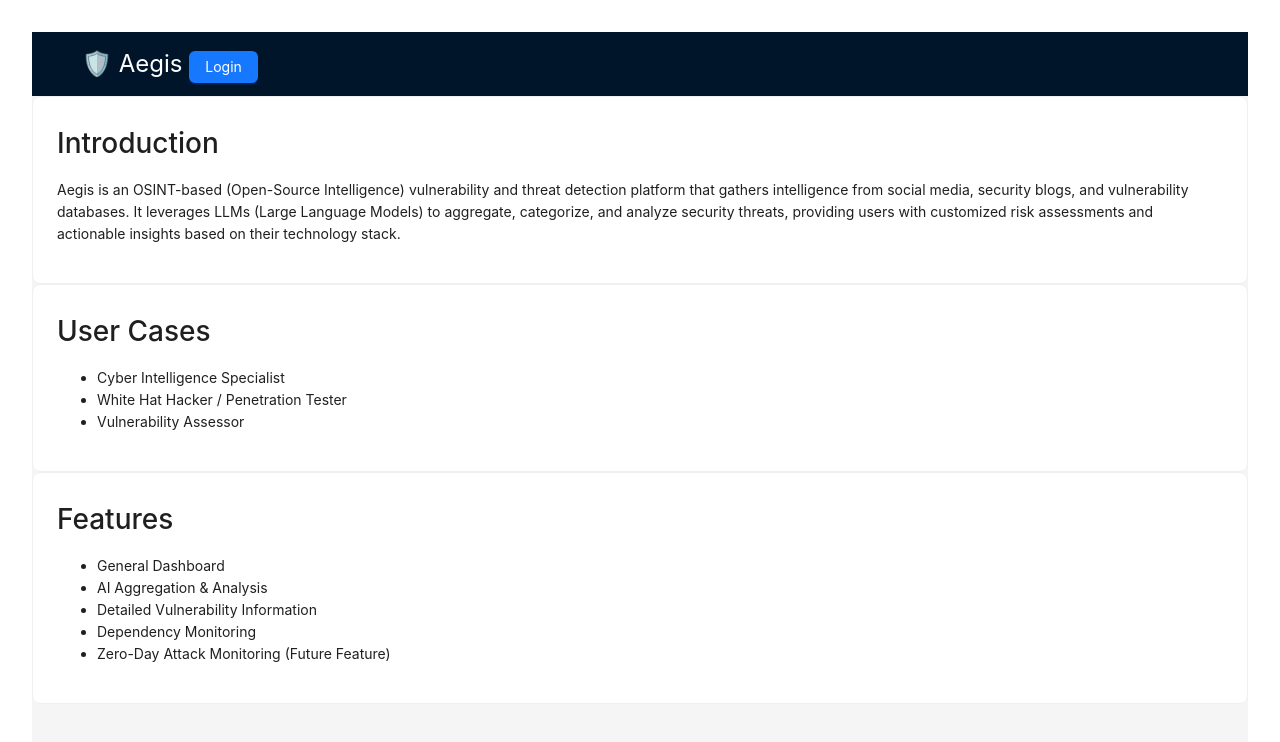
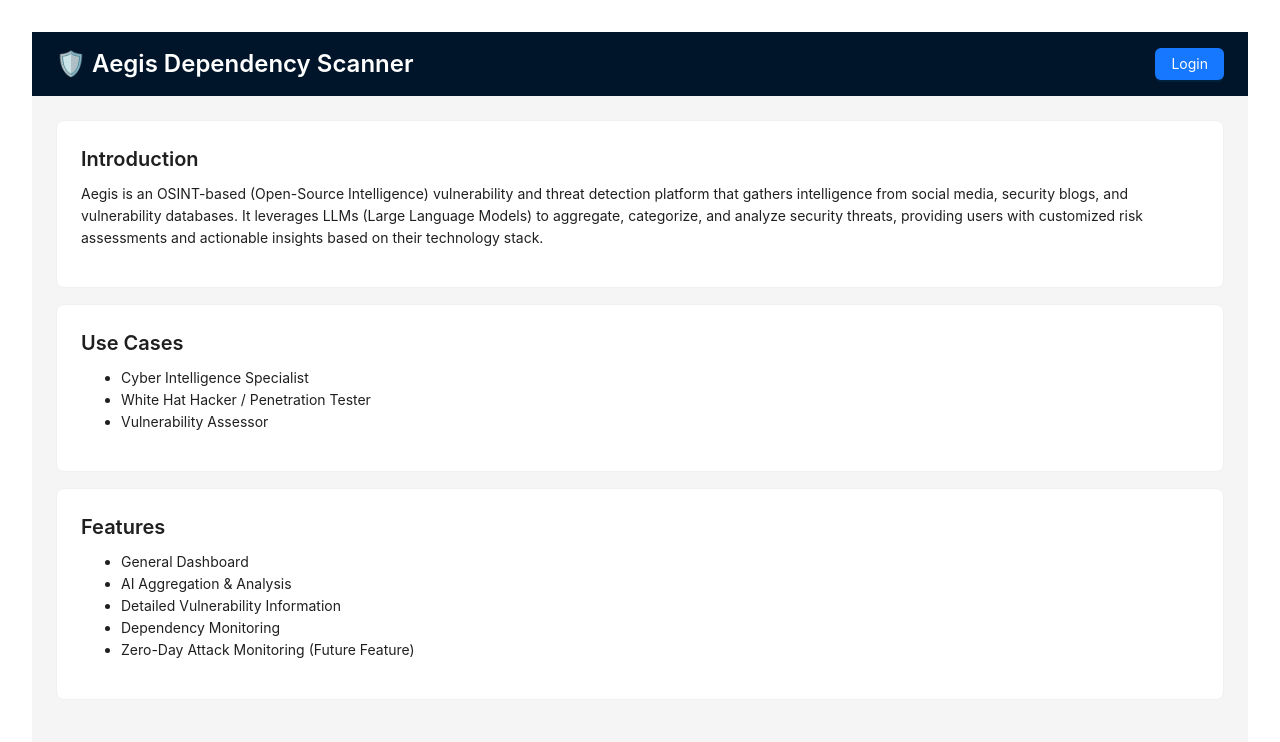
Before and after one commit to Keglover/AEGIS, a React (Create React App) app in the folder frontend/: page /intro in a window 1280 px wide. Shown: the top 742 px of the page. Built offline with nearby package versions, Linux system fonts and the light colour scheme.

Commit message:
1, adjust intro login position. 2, Fix upload calling issue. 3, Added logout button and avatar display

```diff
--- a/frontend/src/pages/Enable2FAPage.jsx
+++ b/frontend/src/pages/Enable2FAPage.jsx
@@ -79,11 +79,14 @@ function Enable2FAPage() {
                     headers: { 'Content-Type': 'application/json' },
                     body: JSON.stringify({ email }),
                 });
+                localStorage.setItem('userId', result.data.userId);
+                localStorage.setItem('email', email);
+                localStorage.setItem('user_name', result.data.userName)
                 const enableResult = await enableRes.json();
 
                 if (enableResult.code === 200) {
                     message.success('2FA successfully enabled!');
-                    setTimeout(() => navigate('/login'), 1500);
+                    setTimeout(() => navigate('/home'), 1500);
                 } else {
                     message.error(enableResult.msg || '2FA verification succeeded, but enabling failed.');
                 }
--- a/frontend/src/pages/HomePage.jsx
+++ b/frontend/src/pages/HomePage.jsx
@@ -1,15 +1,17 @@
 import React, { useEffect, useState } from 'react';
-import { Table, Card, Row, Col, Tag, Button, Typography, Space } from 'antd';
-import { UploadOutlined, PlusCircleOutlined } from '@ant-design/icons';
+import { Table, Card, Row, Col, Tag, Button, Typography, Avatar, Dropdown, Menu, Layout } from 'antd';
+import { PlusCircleOutlined } from '@ant-design/icons';
 import { useNavigate } from 'react-router-dom';
-import mockProjects from '../mock/projects';
-import { Layout, Menu } from 'antd';
+//import mockProjects from '../mock/projects';
 const { Header, Content } = Layout;
 const { Title } = Typography;
 
 function HomePage() {
     const [projects, setProjects] = useState([]);
     const navigate = useNavigate();
+    const email = localStorage.getItem('email') || 'User';
+    const namePart = email.split('@')[0] || 'U';
+
 
     useEffect(() => {
         fetch('http://localhost:8080/api/project/list')
@@ -21,6 +23,20 @@ function HomePage() {
             });
         //setProjects(mockProjects);
     }, []);
+
+    const menu = (
+        <Menu>
+            <Menu.Item key="logout">
+                <Button type="primary" danger block onClick={() => {
+                    localStorage.removeItem('userId');
+                    localStorage.removeItem('email');
+                    navigate('/login');
+                }}>
+                    Logout
+                </Button>
+            </Menu.Item>
+        </Menu>
+    );
 
     const countByStatus = (status) =>
         projects.filter((p) => p.status === status).length;
@@ -74,9 +90,22 @@ function HomePage() {
 
     return (
         <Layout style={{ minHeight: '100vh' }}>
-            <Header style={{ background: '#001529' }}>
-                <div style={{ color: 'white', fontSize: '20px' }}>🛡️ Aegis Dependency Scanner</div>
+            <Header style={{ background: '#001529', padding: '0 24px' }}>
+                <Row justify="space-between" align="middle">
+                    <div style={{ color: 'white', fontSize: '20px' }}>
+                        🛡️ Aegis Dependency Scanner
+                    </div>
+                    <Dropdown overlay={menu} placement="bottomRight">
+                        <div style={{ display: 'flex', alignItems: 'center', gap: 10, cursor: 'pointer' }}>
+                            <Avatar style={{ backgroundColor: '#1890ff' }}>
+                                {namePart[0].toUpperCase()}
+                            </Avatar>
+                            <span style={{ color: 'white' }}>{namePart}</span>
+                        </div>
+                    </Dropdown>
+                </Row>
             </Header>
+
 
             <Content style={{padding: '24px', background: '#f5f5f5'}}>
                 <div style={{padding: '24px'}}>
--- a/frontend/src/pages/IntroPage.jsx
+++ b/frontend/src/pages/IntroPage.jsx
@@ -1,64 +1,48 @@
-import React from 'react'
-import { useNavigate } from 'react-router-dom'
-import { Layout, Button, /*Row,*/ Flex, /*Space,*/ Card, } from 'antd'
-//import Title from 'antd/es/skeleton/Title';
+import React from 'react';
+import { useNavigate } from 'react-router-dom';
+import { Layout, Button, Card, Flex, Typography } from 'antd';
+
 const { Header, Content } = Layout;
+const { Title, Paragraph } = Typography;
 
 function IntroPage() {
     const navigate = useNavigate();
-    const boxStyle = {
-        width: '100%',
-        height: 120,
-        borderRadius: 6,
-    };
 
     return (
-        <Layout style={{ minHeight: '90vh' }}>
-            <Header style={{ background: '#001529', justifyItems: 'right'}} >
-                <Flex style={boxStyle} justify="space-between" align="flex-start">
-                    <div style={{ color: 'white', fontSize: '24px' }}>
-
-                        <t>🛡️ Aegis           </t>
-
-                        <Button
-                            type="primary"
-                            onClick={() => navigate('/login')}
-                        >
+        <Layout style={{ minHeight: '100vh' }}>
+            <Header style={{ background: '#001529', padding: '0 24px' }}>
+                <Flex justify="space-between" align="center" style={{ height: '100%' }}>
+                    <Title level={3} style={{ color: 'white', margin: 0 }}>
+                        🛡️ Aegis Dependency Scanner
+                    </Title>
+                    <Button type="primary" onClick={() => navigate('/login')}>
                         Login
                     </Button>
-                    </div>
                 </Flex>
             </Header>
 
-            <Content>
-                <div>
-                    <Card>
-                        <h1>Introduction</h1>
-                        <p>
-                            Aegis is an OSINT-based (Open-Source Intelligence)
-                            vulnerability and threat detection platform that gathers
-                            intelligence from social media, security blogs, and
-                            vulnerability databases. It leverages LLMs (Large Language
-                            Models) to aggregate, categorize, and analyze security
-                            threats, providing users with customized risk assessments
-                            and actionable insights based on their technology stack.
-                        </p>
+            <Content style={{ padding: '24px' }}>
+                <Card style={{ marginBottom: 16 }}>
+                    <Title level={4}>Introduction</Title>
+                    <Paragraph>
+                        Aegis is an OSINT-based (Open-Source Intelligence) vulnerability and threat detection platform
+                        that gathers intelligence from social media, security blogs, and vulnerability databases.
+                        It leverages LLMs (Large Language Models) to aggregate, categorize, and analyze security threats,
+                        providing users with customized risk assessments and actionable insights based on their technology stack.
+                    </Paragraph>
                 </Card>
 
-                    <Card>
-                        <h1>User Cases</h1>
-                        <p>
+                <Card style={{ marginBottom: 16 }}>
+                    <Title level={4}>Use Cases</Title>
                     <ul>
                         <li>Cyber Intelligence Specialist</li>
                         <li>White Hat Hacker / Penetration Tester</li>
                         <li>Vulnerability Assessor</li>
                     </ul>
-                        </p>
                 </Card>
 
                 <Card>
-                        <h1>Features</h1>
-                        <p>
+                    <Title level={4}>Features</Title>
                     <ul>
                         <li>General Dashboard</li>
                         <li>AI Aggregation & Analysis</li>
@@ -66,12 +50,10 @@ function IntroPage() {
                         <li>Dependency Monitoring</li>
                         <li>Zero-Day Attack Monitoring (Future Feature)</li>
                     </ul>
-                        </p>
                 </Card>
-                </div>
             </Content>
         </Layout>
-    )
+    );
 }
 
-export default IntroPage
+export default IntroPage;
```
Also changed, not shown: frontend/src/pages/UploadPage.jsx (+64 -11 lines). Lines whose indentation alone changed are shown as unchanged.
